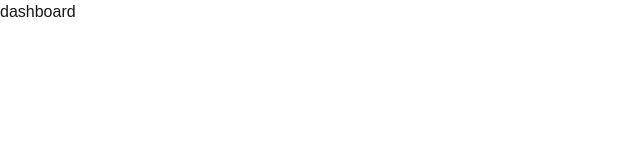
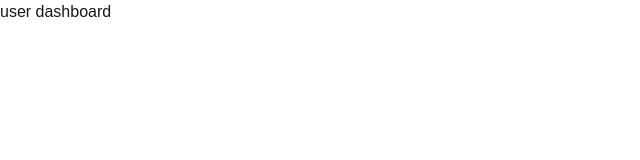
Before and after one commit to dattatray-gatkal/gitpracticenextapplication, a Next.js app in the folder gitpracticenextapplication/: page /dashboard in a window 1280 px wide. Shown: the top 160 px of the page, without its empty margins (0-640 px from the left). Built offline with nearby package versions, Linux system fonts and the light colour scheme.

Commit message:
changed dashboard to user dashboard

```diff
--- a/gitpracticenextapplication/src/app/dashboard/page.tsx
+++ b/gitpracticenextapplication/src/app/dashboard/page.tsx
@@ -3,7 +3,7 @@ import React from "react";
 const page = () => {
   return (
     <div>
-      <h1>dashboard</h1>
+      <h1>user dashboard</h1>
     </div>
   );
 };
```
